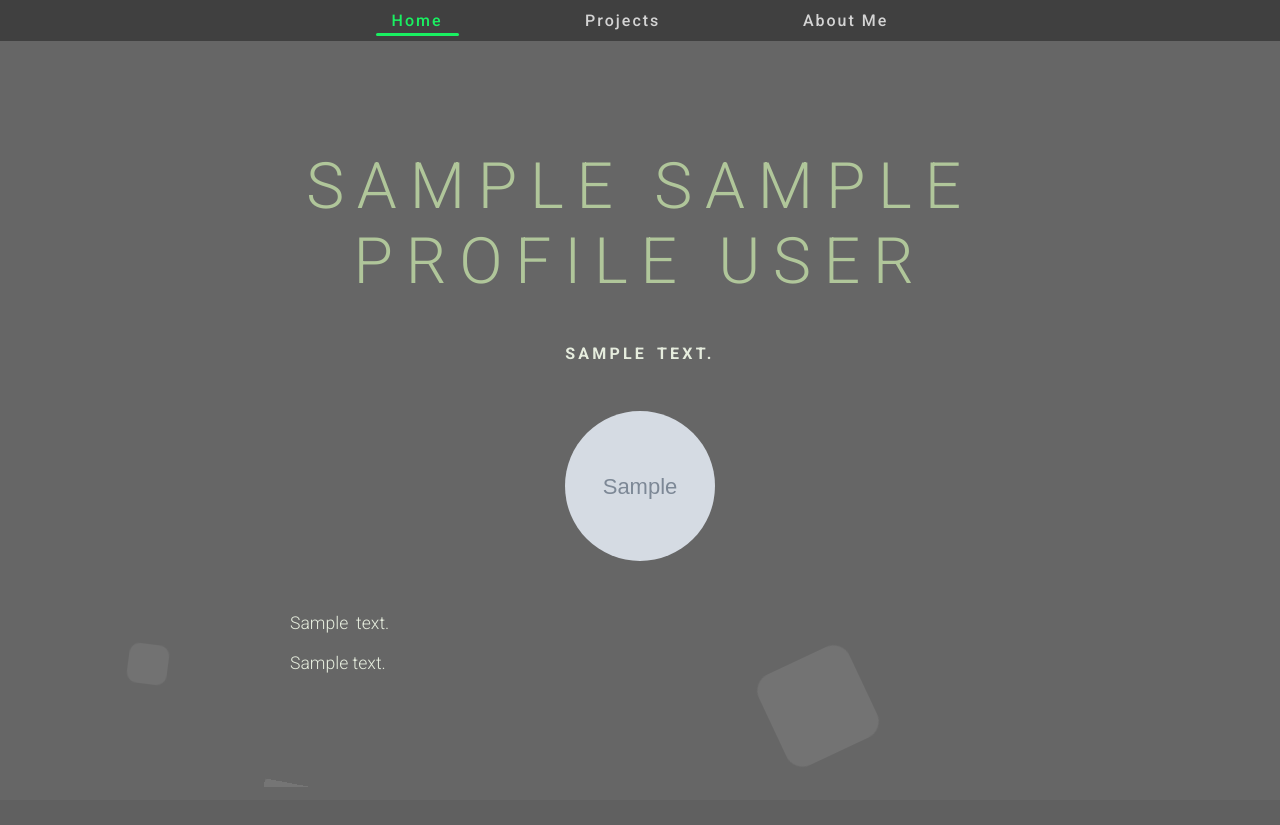
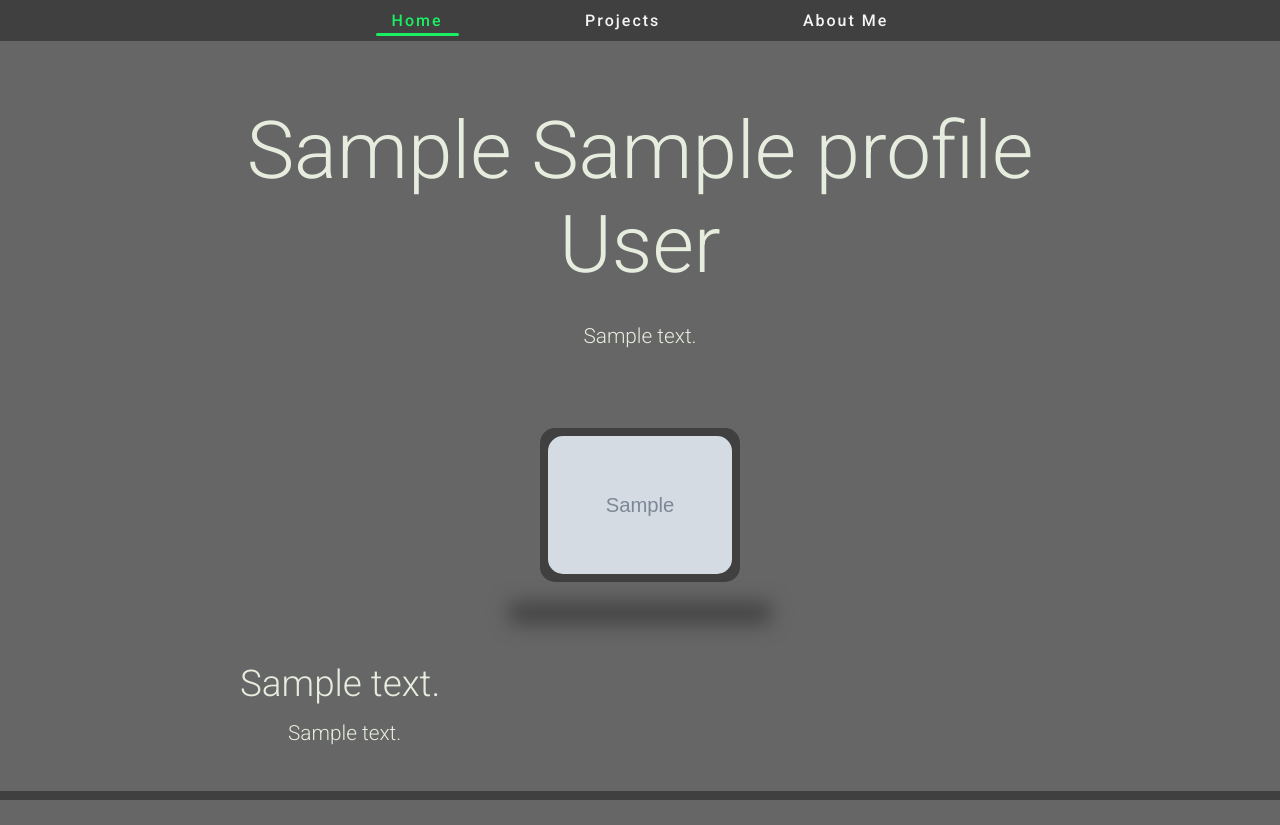
Before and after one commit to JoseRHeras/showcase-web, a Django app: page / in a window 1280 px wide. Before the commit the page ends 787 px from the top, so only its background shows below. Run offline with Django 3.2, Linux system fonts and the light colour scheme; tables that the repository leaves empty hold one stand-in row (values such as "Sample post"); grey boxes marked "Sample" are stand-in pictures.

Commit message:
Home page css and template modified for better readability. Footer css/html have also been modified

```diff
--- a/web_portfolio/static/css/base.css
+++ b/web_portfolio/static/css/base.css
@@ -11,6 +11,8 @@
     --secondary-color: hsl(140, 88%, 52%);
     --accent-color: hsl(150, 1%, 62%);
     --accent-variant: hsl(0, 0%, 83%);
+
+    --white--clr: hsl(0, 0%, 96%);
 
     --ftw--light: 300;
     --ftw--normal: 500;
@@ -128,7 +130,7 @@ nav {
     margin-bottom: 1em;
     letter-spacing: 0.125em;
 
-    color: var(--accent-variant);
+    color: var(--white--clr);
     display: block;
     position: relative;
 
@@ -234,42 +236,44 @@ nav {
 }
 
 
-
 /* Footer */
 footer {
     position: fixed;
     bottom: 0;
-    padding: 0.3em 0em 0.5em;
     width: 100%;
-    background-color: var(--primary-color);
+    z-index: 100;
+    background-color: var(--primary-variant);
 }
 
-#social_links {
-    height: 100%;
+.social_links {
+
+    width: min(90%, 800px);
+    margin: 0 auto;
 
     display: flex;
-    flex-flow: row nowrap;
+    flex-flow: row wrap;
     justify-content: center;
     align-items: center;
-    gap: clamp(2rem, 5vw, 5rem);
+
+    gap: min(3rem, 4vw);
+    padding: 0.1em;
 }
 
+.social_links a {
+    height: 100%;
+    padding: 0.1em;
+    display: block;
+    color: var(--white--clr);
 
-.social_link i {
-    color: hsla(0, 0%, 100%, 0.7);
-    font-size: clamp(1.3rem, 2vw, 2rem);
-    transition: 0.2s color ;
+    transition: color 250ms ease-in-out;
+    font-size: clamp(1.3em, 5vw, 1.7em);
 }
 
-.social_link i:hover {
-    color:var(--secondary-color);;
+.social_links a:hover,
+.social_links a:focus {
+    color: var(--secondary-color);
 }
 
-@media (min-width: 750px) {
-    .toolbar {
-        gap: 2.0em;
-    }
-}
 
 
 /* Animation */
--- a/web_portfolio/static/css/home.css
+++ b/web_portfolio/static/css/home.css
@@ -1,79 +1,72 @@
-/* Spacer */
+/* Spacer for home page */
 .spacer {
     display: block;
     height: 13vh;
 }
 
+/* Main Body ------ HomePage */
 
-/* Wrapper */
-.wrapper {
-    height: 100vh;
-    position: relative;
+
+main * {
+    font-weight: var(--ftw--light);
+    color: hsl(90, 28%, 90%);
+}
+
+.author_data h1,
+.short_msg {
+    text-align: center;
+}
+
+main p {
+    font-size: clamp(1rem, 2vw, 1.3rem);
+}
+
+.author_data h2 {
+    font-size: clamp(1.7rem, 5vw, 2.3rem);
+}
+
+p:last-of-type{
+    text-indent: min(3rem, 5vw);
+    margin-top: 1rem;
 }
 
 .author_data {
-    max-width: 90%;
-    margin: 0 auto;
+    margin: 0 auto 5rem;
+    width: min(90%, 800px);
 }
 
-.wrapper h1 , .wrapper h2{
-    text-transform: uppercase;
-    text-align: center;
-    letter-spacing: 0.2em;
+.author_data h1 {
+    margin-bottom: 2rem;
+    font-size: clamp(2rem, 15vw, 5rem);
 }
 
-.wrapper h1 {
-    font-size: clamp(2rem, 5vw, 4rem);
-    font-weight: 300;
-    display: inline-block;
-    width: 100%;
-    margin: 0.7em 0;
-    color: hsl(90, 28%, 69%);
+.avatar_ctn,
+.avatar {
+    display: block;
+    border-radius: 15px;
+    background-color: var(--primary-variant);
 }
 
-.wrapper h2 {
-    font-weight: 700;
-    color: hsl(90, 28%, 90%);
-    font-size: 1rem;
-    word-spacing: 0.2em;
-}
 
-/* Welcome Board */
-.welcome_board {
-    margin-top: 3rem;
-}
+.avatar_ctn {
+    width: 200px;
+    margin: 5rem auto;
+    padding: 0.5em;
 
-/* -----Avatar------ */
-.avatar {
-    width: 150px;
-    height: 150px;
+    position: relative;
+
     display: block;
-    margin: 0 auto;
-    border-radius: 50%;
 
 }
 
-/* -----Title and message----- */
-.welcome_board h2,  .welcome_board p {
-    font-weight: 200;
-    font-size: 1.1rem;
+.avatar_ctn::after {
+    content: "";
+    width: 120%;
+
+    border-radius: 50%;
+    box-shadow: var(--primary-variant) 0 0 20px 10px;
+
+    position: absolute;
+    top: 120%;
+    left: -10%;
 }
-
-.welcome_board h2 {
-    display: inline-block;
-    margin: 3em 0 1em;
-    text-transform: initial;
-    letter-spacing: 0px;
-}
-
-.welcome_board p {
-    color: hsl(90, 28%, 90%);
-    line-height: 1.4em;
-}
-
-
-@media (min-width: 750px) {
-    .author_data {
-        max-width: 700px;
-    }
-}
--- a/web_portfolio/templates/base/footer.html
+++ b/web_portfolio/templates/base/footer.html
@@ -1,10 +1,11 @@
 
 
 <footer>
-    <ul id="social_links">
+    <ul class="social_links">
         {% for link in links %}
-            <li class="social_link">
-                <a href="{{ link.link }}" target="blank"><i class="{{ link.icon }}"></i></a>
+            <li>
+                <a href="{{ link.link }}" target="blank">
+                <i class="{{ link.icon }}"></i></a>
             </li>
         {% endfor %}
     </ul>
--- a/web_portfolio/templates/landing_page/home.html
+++ b/web_portfolio/templates/landing_page/home.html
@@ -11,21 +11,30 @@
 
 {% block body %}
 
-    <div class="wrapper">
-        <span class="spacer"></span>
+    <div class="spacer"></div>
+
+    <main>
+
         <div class="author_data">
             <h1>{{ user.first_name }} {{user.middle_name}} {{user.last_name}}</h1>
 
-            <h2>{{ user.short_message }}</h2>
+            <p class="short_msg">{{ user.short_message }}</p>
 
-            <div class="welcome_board">
+            <div class="avatar_ctn">
                 <img src="{{ user.profile_image.url }}" alt="User profile picture" class="avatar">
+            </div>
 
-                <h2>{{ user.welcome_message }}</h2>
+            <h2>{{ user.welcome_message }}</h2>
 
-                <p>{{ user.paragraph_message }}</p>
-            </div>
+            <p>{{ user.paragraph_message }}</p>
         </div>
-    </div>
+
+    </main>
+
+
+
+
+
+
 
 {% endblock%}
```
